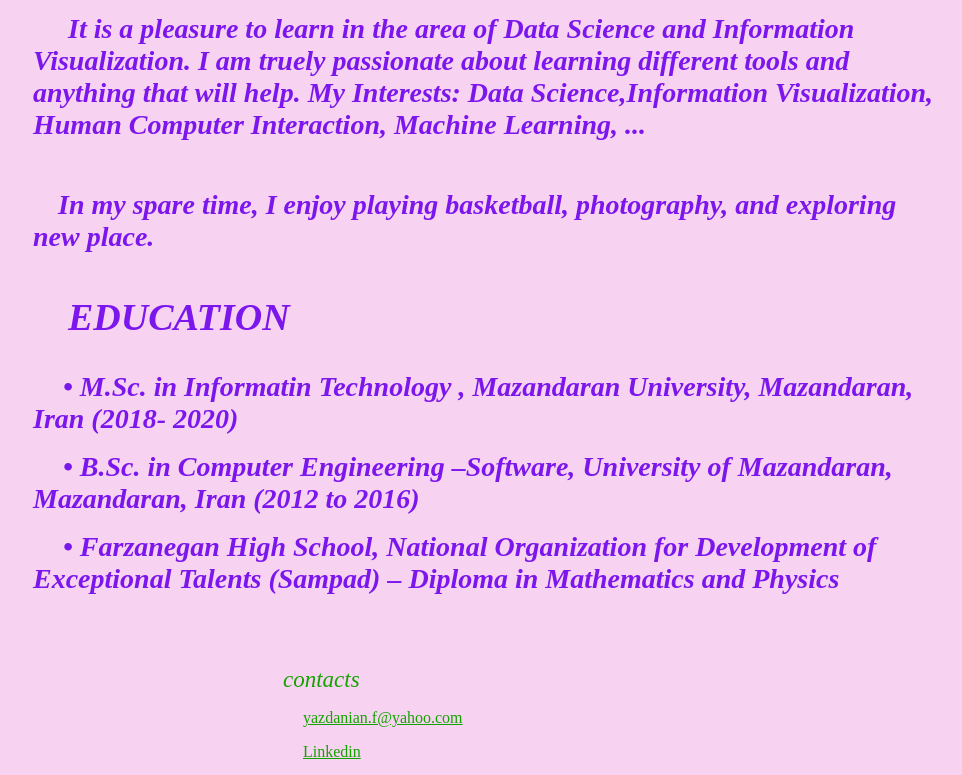
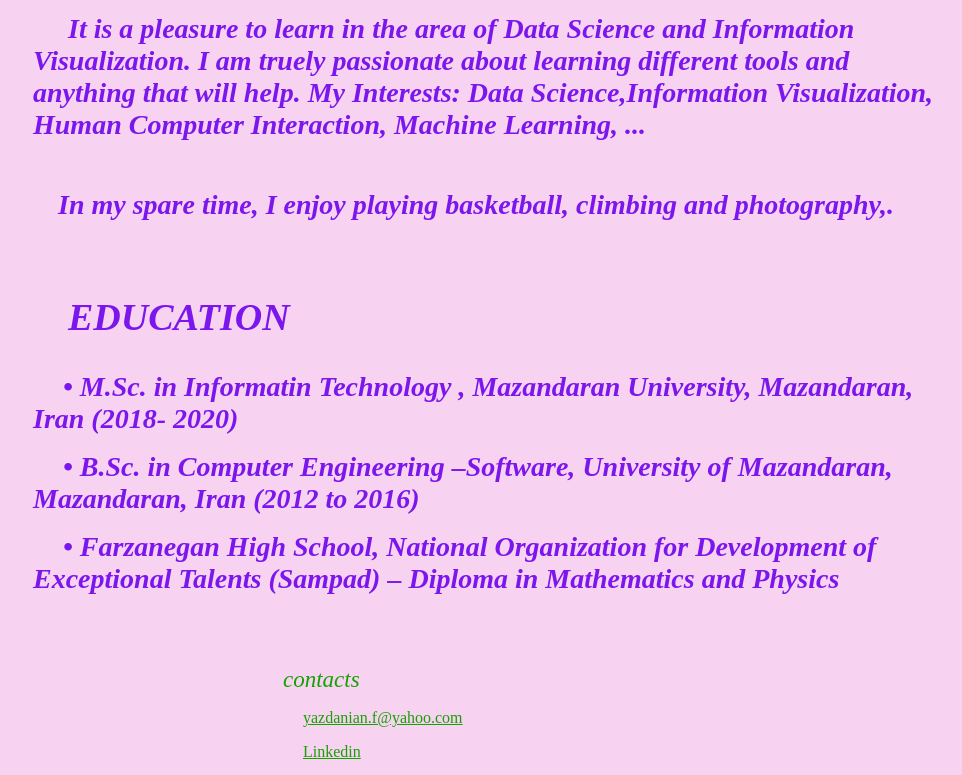
Before and after one commit to Fatemehyz/DS, a plain HTML site: page index.html in a window 1280 px wide. Shown: the part 1134-1909 px from the top of the page, without its empty margins (25-987 px from the left). Drawn offline with Linux system fonts and the light colour scheme.

Commit message:
Update index.html

```diff
--- a/index.html
+++ b/index.html
@@ -68,7 +68,7 @@
 	">
 
 		<p>
-			<span style="color: #7b16ed; font-style: italic; font-size:28Px;margin-left: 25px;"><b>In my spare time, I enjoy playing basketball, photography, and exploring new place.</b> </span>
+			<span style="color: #7b16ed; font-style: italic; font-size:28Px;margin-left: 25px;"><b>In my spare time, I enjoy playing basketball, climbing and photography,.</b> </span>
 		</p>
 	</div>
 	<div style="width:910px; height:60px; margin-top: 150;margin-left:50px;
```
